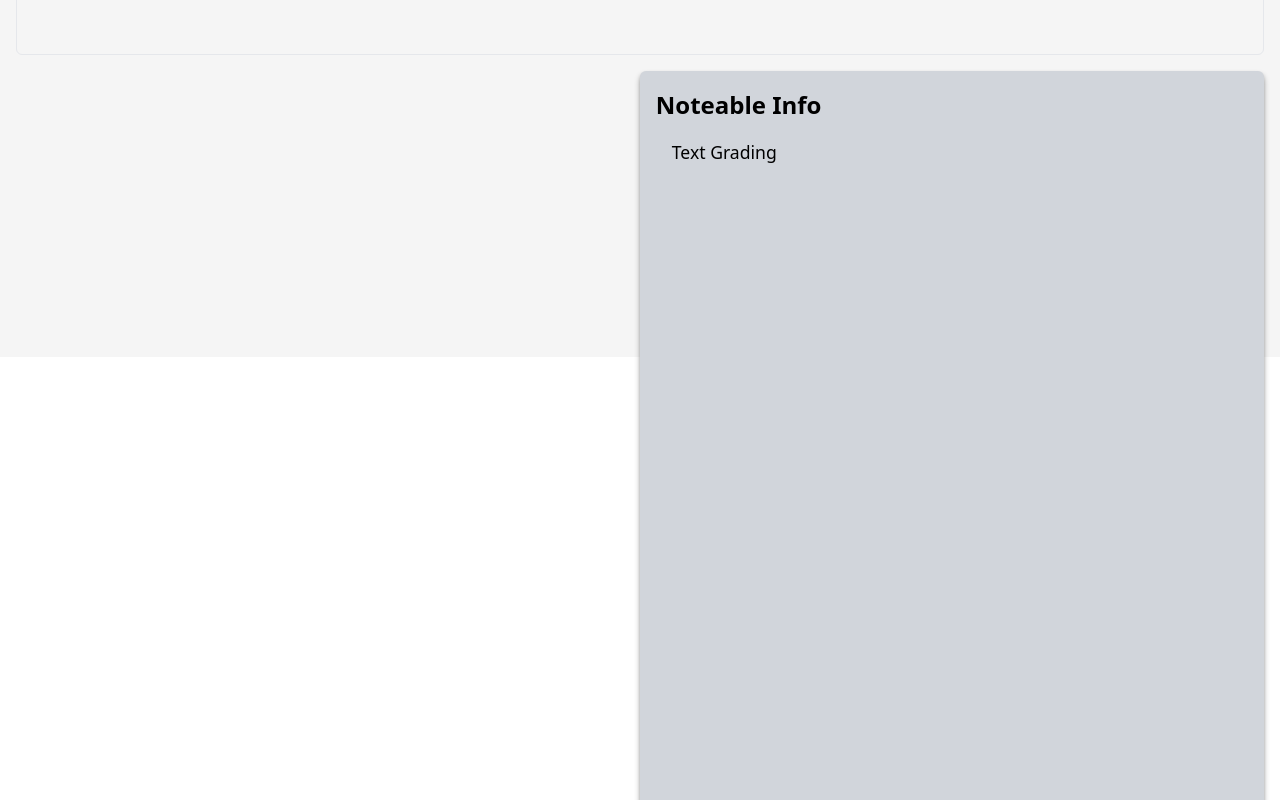
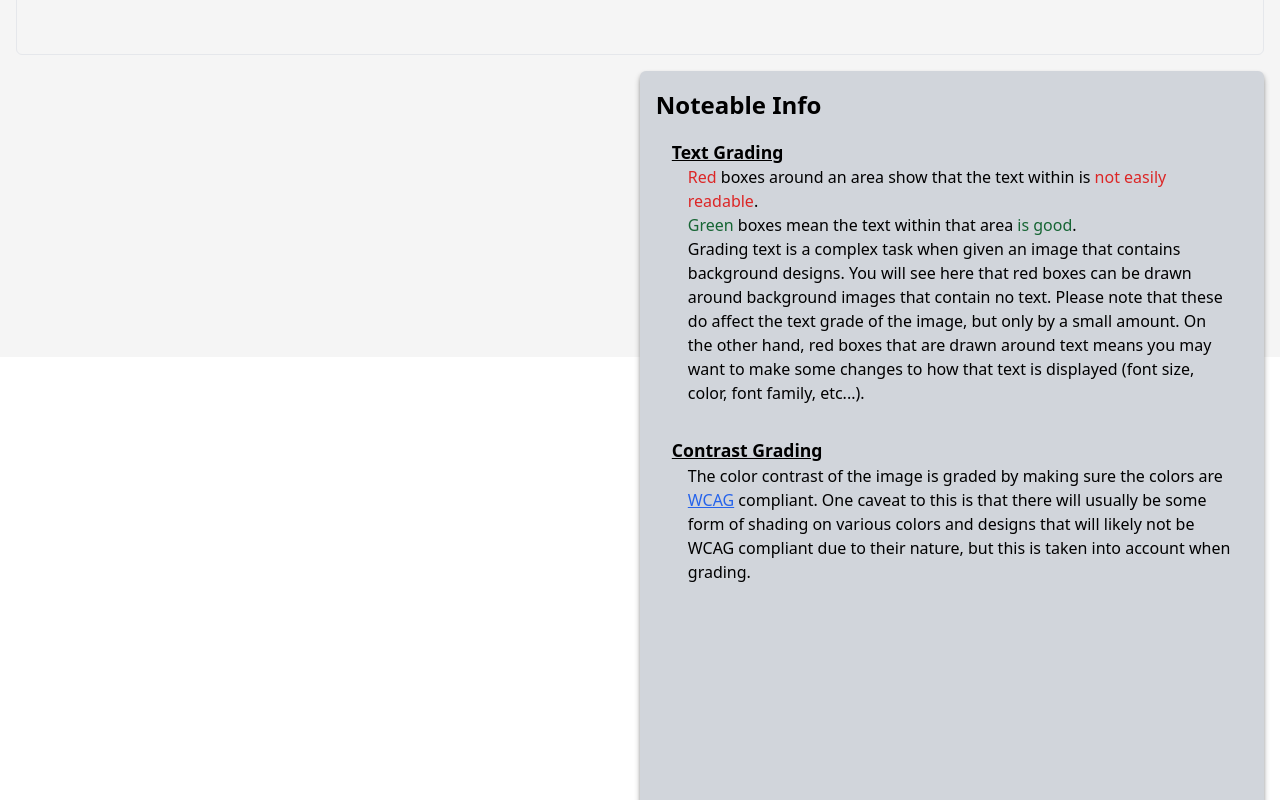
Before and after one commit to hankpeeples/PosterA11y, a React (Vite) app: page / in a window 1280 px wide. Shown: the part 443-1243 px from the top of the page. Built offline with nearby package versions, Linux system fonts and the light colour scheme; some icons are missing.

Commit message:
add explanation text

```diff
--- a/src/components/ExplanationCard.tsx
+++ b/src/components/ExplanationCard.tsx
@@ -3,7 +3,41 @@
     <div className="flex h-full w-full flex-col rounded-md bg-gray-300 p-4 shadow-md shadow-[#898989]">
       <h2 className="font-bold text-black text-[1.5rem]">Noteable Info</h2>
       <div className="p-4">
-        <h3 className="font-medium text-[1.1rem]">Text Grading</h3>
+        <h3 className="font-semibold underline text-[1.1rem]">Text Grading</h3>
+        <div className="pl-4">
+          <p>
+            <span className="text-red-600">Red</span> boxes around an area show that the text within
+            is <span className="text-red-600">not easily readable</span>.
+          </p>
+          <p>
+            <span className="text-green-800">Green</span> boxes mean the text within that area{' '}
+            <span className="text-green-800">is good</span>.
+          </p>
+          <p>
+            Grading text is a complex task when given an image that contains background designs. You
+            will see here that red boxes can be drawn around background images that contain no text.
+            Please note that these do affect the text grade of the image, but only by a small
+            amount. On the other hand, red boxes that are drawn around text means you may want to
+            make some changes to how that text is displayed (font size, color, font family, etc...).
+          </p>
+        </div>
+      </div>
+      <div className="p-4">
+        <h3 className="font-semibold underline text-[1.1rem]">Contrast Grading</h3>
+        <div className="pl-4">
+          <p>
+            The color contrast of the image is graded by making sure the colors are{' '}
+            <a
+              href="https://www.w3.org/WAI/WCAG21/Understanding/contrast-minimum.html"
+              className="text-blue-600 underline"
+            >
+              WCAG
+            </a>{' '}
+            compliant. One caveat to this is that there will usually be some form of shading on
+            various colors and designs that will likely not be WCAG compliant due to their nature,
+            but this is taken into account when grading.
+          </p>
+        </div>
       </div>
     </div>
   );
```
